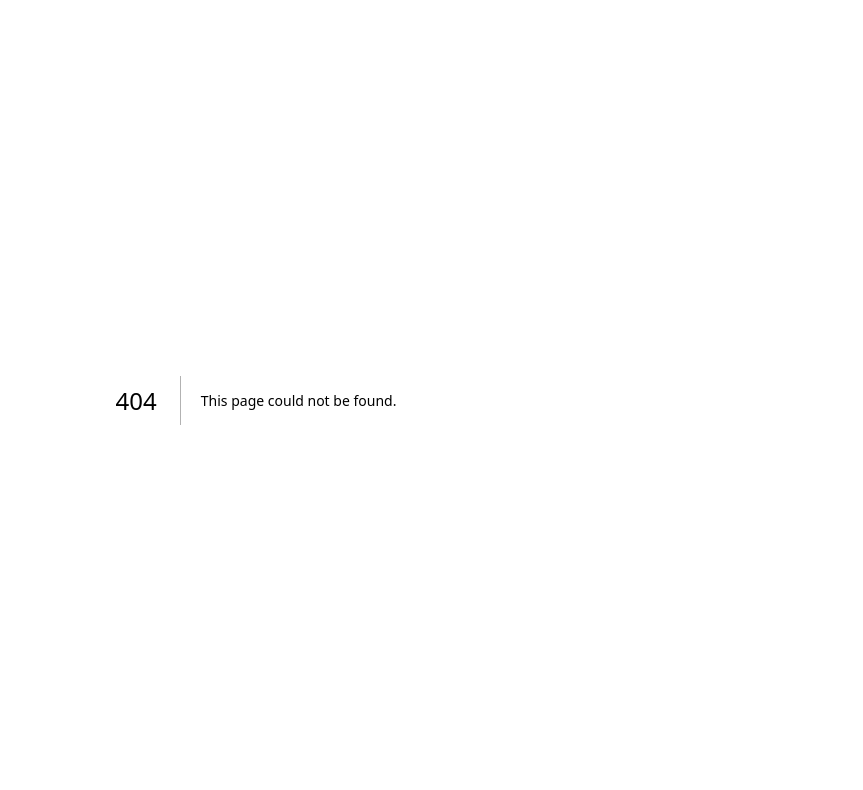
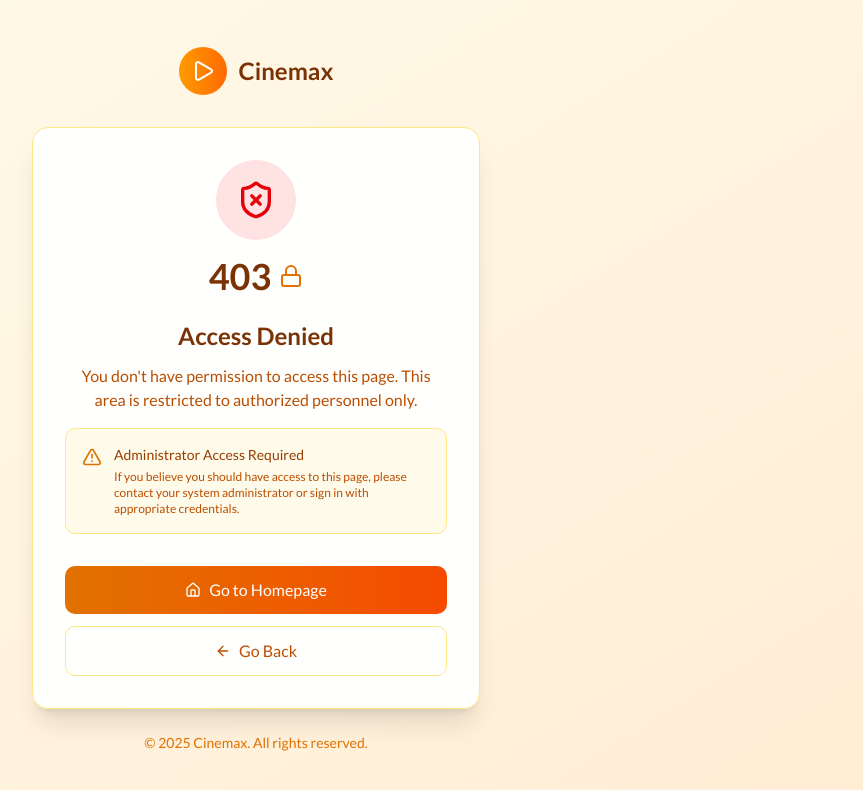
Before and after one commit to Bianesse/cinema-web, a Next.js app: page /unauthorized in a window 1280 px wide. Before the commit this address had no page. Shown: the top 790 px of the page, without its empty margins (384-1247 px from the left). Built offline with nearby package versions, Linux system fonts and the light colour scheme.

Commit message:
feat: unauthorized page, middleware for login page

```diff
--- /dev/null
+++ b/src/app/unauthorized/page.tsx
@@ -0,0 +1,117 @@
+'use client';
+import {
+  Play,
+  ShieldX,
+  ArrowLeft,
+  Home,
+  Lock,
+  AlertTriangle
+} from 'lucide-react';
+import { useRouter } from 'next/navigation';
+
+const NotAuthorizedPage = () => {
+  const router = useRouter();
+  const handleGoBack = () => {
+    window.history.back();
+  };
+
+  const handleGoHome = () => {
+    // In a real app, you'd use your router's navigation
+    router.push('/');
+  };
+
+  return (
+    <div className="min-h-screen bg-gradient-to-br from-amber-50 to-orange-100 flex items-center justify-center p-4">
+      <div className="max-w-md w-full">
+        {/* Logo */}
+        <div className="text-center mb-8">
+          <div className="flex items-center justify-center space-x-3 mb-4">
+            <div className="w-12 h-12 bg-gradient-to-r from-amber-500 to-orange-500 rounded-full flex items-center justify-center">
+              <Play className="w-6 h-6 text-white" />
+            </div>
+            <span className="text-2xl font-bold text-amber-900">Cinemax</span>
+          </div>
+        </div>
+
+        {/* Main Card */}
+        <div className="bg-white/95 backdrop-blur-sm rounded-2xl p-8 shadow-xl border border-amber-200">
+          {/* Error Icon */}
+          <div className="text-center mb-6">
+            <div className="w-20 h-20 bg-red-100 rounded-full flex items-center justify-center mx-auto mb-4">
+              <ShieldX className="w-10 h-10 text-red-600" />
+            </div>
+
+            {/* Status Code */}
+            <div className="flex items-center justify-center space-x-2 mb-2">
+              <span className="text-4xl font-bold text-amber-900">403</span>
+              <Lock className="w-6 h-6 text-amber-600" />
+            </div>
+          </div>
+
+          {/* Content */}
+          <div className="text-center mb-8">
+            <h1 className="text-2xl font-bold text-amber-900 mb-3">
+              Access Denied
+            </h1>
+            <p className="text-amber-700 mb-4">
+              You don't have permission to access this page. This area is restricted to authorized personnel only.
+            </p>
+
+            {/* Warning Notice */}
+            <div className="bg-amber-50 border border-amber-200 rounded-lg p-4 mb-6">
+              <div className="flex items-start space-x-3">
+                <AlertTriangle className="w-5 h-5 text-amber-600 mt-0.5 flex-shrink-0" />
+                <div className="text-left">
+                  <p className="text-sm text-amber-800 font-medium mb-1">
+                    Administrator Access Required
+                  </p>
+                  <p className="text-xs text-amber-700">
+                    If you believe you should have access to this page, please contact your system administrator or sign in with appropriate credentials.
+                  </p>
+                </div>
+              </div>
+            </div>
+          </div>
+
+          {/* Action Buttons */}
+          <div className="space-y-3">
+            <button
+              onClick={handleGoHome}
+              className="w-full flex items-center justify-center space-x-2 bg-gradient-to-r from-amber-600 to-orange-600 text-white px-4 py-3 rounded-lg hover:from-amber-700 hover:to-orange-700 transition-all font-medium"
+            >
+              <Home className="w-4 h-4" />
+              <span>Go to Homepage</span>
+            </button>
+
+            <button
+              onClick={handleGoBack}
+              className="w-full flex items-center justify-center space-x-2 border border-amber-200 text-amber-700 px-4 py-3 rounded-lg hover:bg-amber-50 transition-colors font-medium"
+            >
+              <ArrowLeft className="w-4 h-4" />
+              <span>Go Back</span>
+            </button>
+          </div>
+
+          {/* Additional Help */}
+          {/* <div className="text-center mt-6 pt-6 border-t border-amber-100">
+            <p className="text-xs text-amber-600">
+              Need help? Contact support at{' '}
+              <a href="mailto:support@cinemax.com" className="text-amber-700 hover:text-amber-800 underline">
+                support@cinemax.com
+              </a>
+            </p>
+          </div> */}
+        </div>
+
+        {/* Footer */}
+        <div className="text-center mt-6">
+          <p className="text-sm text-amber-600">
+            © 2025 Cinemax. All rights reserved.
+          </p>
+        </div>
+      </div>
+    </div>
+  );
+};
+
+export default NotAuthorizedPage;
--- a/src/middleware.ts
+++ b/src/middleware.ts
@@ -1,24 +1,27 @@
-// middleware.ts
 import { auth } from "@/auth";
 import { NextResponse } from "next/server";
 import type { NextRequest } from "next/server";
 
 export async function middleware(req: NextRequest) {
   const session = await auth();
+  const { pathname } = req.nextUrl;
 
-  // Not authenticated
-  if (!session?.user) {
-    return NextResponse.redirect(new URL("/login", req.url));
+  if (pathname === "/login" && session?.user) {
+    return NextResponse.redirect(new URL("/", req.url));
   }
 
-  // Role-based check
-  if (session.user.role !== "ADMIN") {
-    return NextResponse.redirect(new URL("/unauthorized", req.url));
+  if (pathname.startsWith("/admin")) {
+    if (!session?.user) {
+      return NextResponse.redirect(new URL("/login", req.url));
+    }
+    if (session.user.role !== "ADMIN") {
+      return NextResponse.redirect(new URL("/unauthorized", req.url));
+    }
   }
 
   return NextResponse.next();
 }
 
 export const config = {
-  matcher: ["/admin/:path*"],
+  matcher: ["/admin/:path*", "/login"],
 };
```
